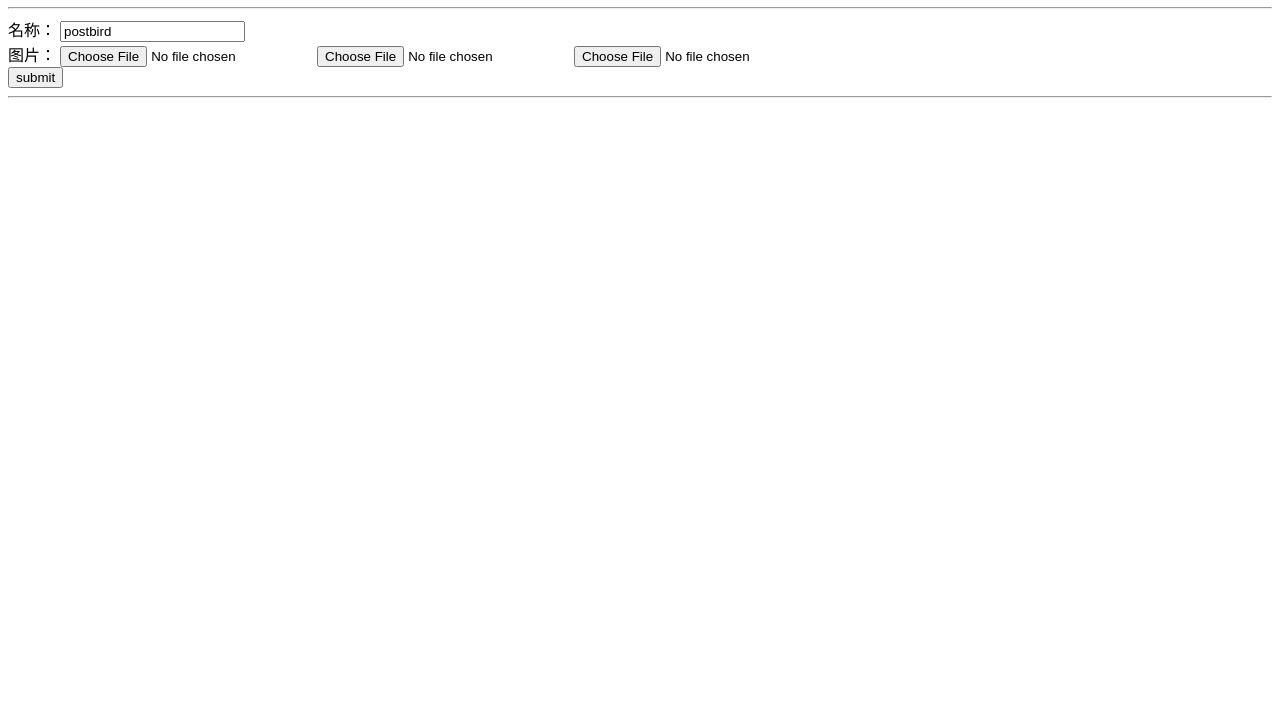
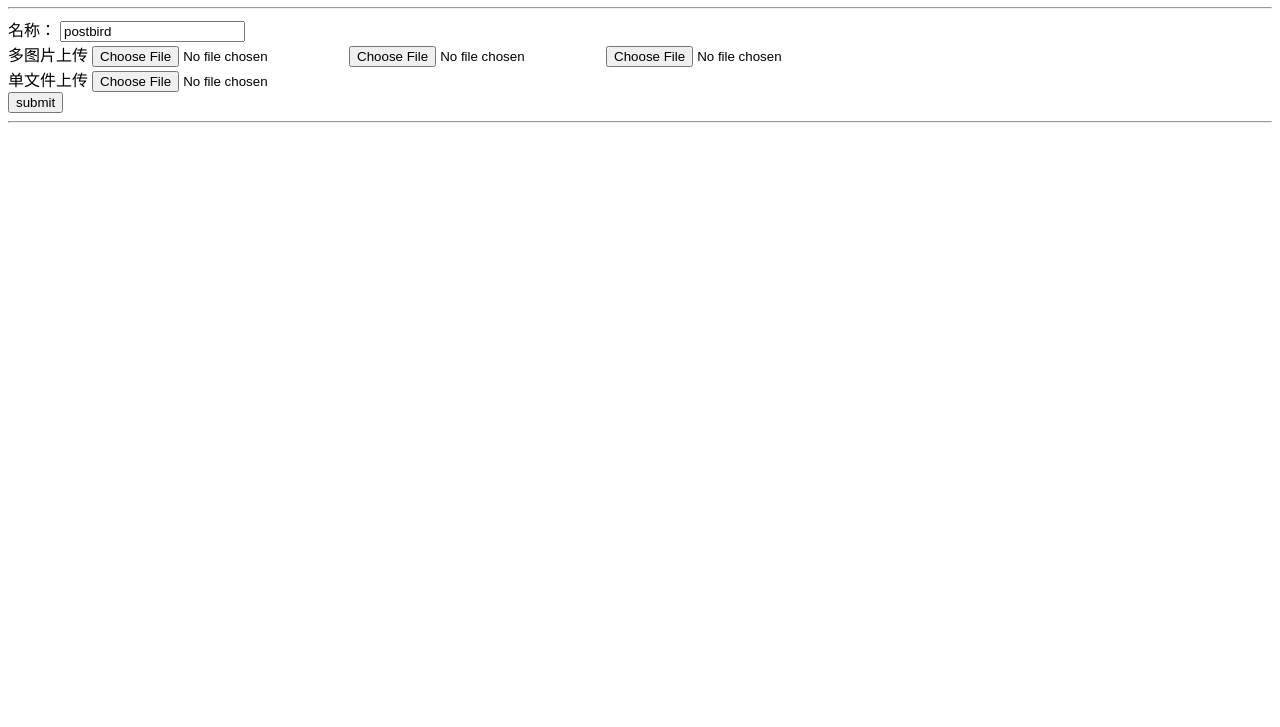
Before and after one commit to postbird/koa-body-demo, a website: page views/index.html in a window 1280 px wide. Shown: the part 73-800 px from the top of the page. Drawn offline with Linux system fonts and the light colour scheme.

Commit message:
更新 index.html 能够同时上传多个文件和单个文件

```diff
--- a/views/index.html
+++ b/views/index.html
@@ -17,10 +17,18 @@
       <input type="text" name="name" value="postbird">
     </div>
     <div>
-      <label for="">图片：</label>
+      <label for="">多图片上传</label>
+      <!-- 多个文件上传 start -->
       <input type="file" name="photo[]">
       <input type="file" name="photo[]">
       <input type="file" name="photo[]">
+      <!-- 多个文件上传 end -->
+    </div>
+    <div>
+      <label for="">单文件上传</label>
+      <!-- 单个文件上传 start -->
+      <input type="file" name="photo2">
+      <!-- 单个文件上传 end -->
     </div>
     <div>
       <button>submit</button>
```
